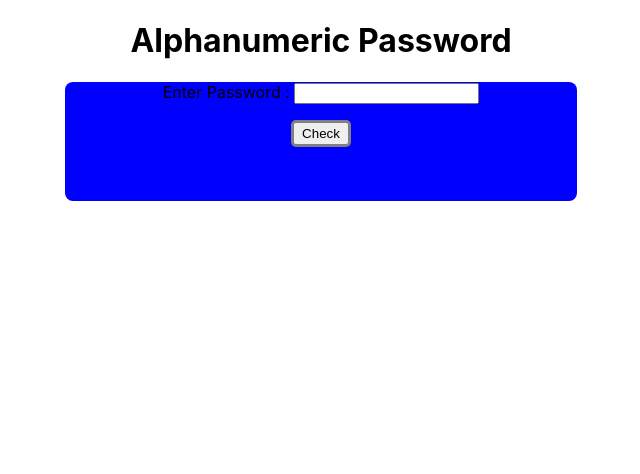
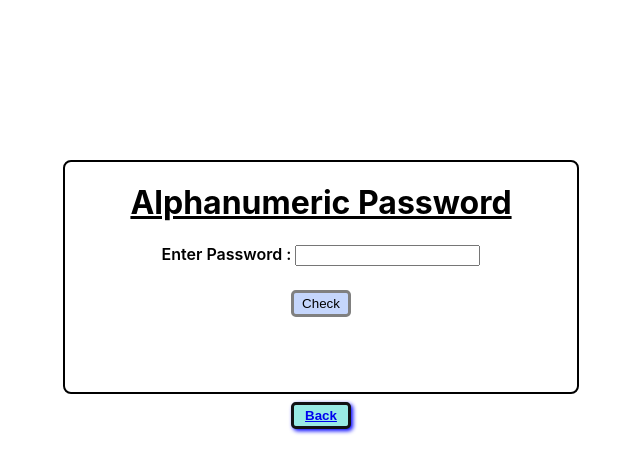
Before and after one commit to SanjuXepiar/react-practice1, a React (Create React App) app: page /alphanumeric in a window 1280 px wide. Shown: the top 474 px of the page, without its empty margins (319-959 px from the left). Built offline with nearby package versions, Linux system fonts and the light colour scheme.

Commit message:
updated functions

```diff
--- a/src/AlphanumericPassword/Alphanumeric.css
+++ b/src/AlphanumericPassword/Alphanumeric.css
@@ -0,0 +1,10 @@
+.alphanumeric {
+  margin: auto;
+  margin-top: 20vh;
+  width: 40vw;
+  border: 2px solid black;
+  border-radius: 0.5rem;
+}
+.password {
+  font-weight: 600;
+}
--- a/src/AlphanumericPassword/Alphanumeric.js
+++ b/src/AlphanumericPassword/Alphanumeric.js
@@ -1,4 +1,6 @@
 import React from "react";
+import "./Alphanumeric.css";
+import { Link } from "react-router-dom";
 import { useState } from "react";
 const Alphanumeric = () => {
   const [input, setInput] = useState("");
@@ -9,9 +11,9 @@ const Alphanumeric = () => {
     const isAlphabet = /[a-zA-z]/.test(input);
     const isNumber = /[0-9]/.test(input);
     if (isAlphabet && isNumber) {
-      setAlert("The password is alphanumeric");
+      setAlert("The password is alphanumeric.");
     } else {
-      setAlert("The Password isn't alphanumeric");
+      setAlert("The Password isn't alphanumeric !");
     }
 
     setTimeout(() => {
@@ -21,17 +23,13 @@ const Alphanumeric = () => {
   };
 
   return (
-    <div>
-      <h1>Alphanumeric Password</h1>
+    <>
+      <div className="alphanumeric">
+        <h1 style={{ textDecorationLine: "underline" }}>
+          Alphanumeric Password
+        </h1>
         <form onSubmit={handleSubmit}>
-        <div
-          style={{
-            width: "40vw",
-            background: "blue",
-            margin: "0 auto",
-            borderRadius: ".5rem",
-          }}
-        >
+          <div className="password">
             <label htmlFor="password">Enter Password : </label>
             <input
               type="text"
@@ -40,13 +38,21 @@ const Alphanumeric = () => {
             />
 
             <br />
-          <button type="submit" style={{ marginTop: "1rem" }}>
+            <button
+              type="submit"
+              style={{ marginTop: "1.5rem", background: "#C5D6FC" }}
+            >
               Check
             </button>
-          <h4 style={{ height: "2rem", color: "orange" }}>{alert}</h4>
+            <h4 style={{ height: "2rem", color: "red" }}>{alert}</h4>
           </div>
         </form>
       </div>
+
+      <button className="backButton">
+        <Link to="/">Back</Link>
+      </button>
+    </>
   );
 };
 
--- a/src/Counter/Counter.css
+++ b/src/Counter/Counter.css
@@ -2,6 +2,8 @@
   width: 40vw;
   margin: 0 auto;
   margin-top: 20vh;
+  border: 2px solid black;
+  border-radius: 0.5rem;
 }
 .buttons {
   display: flex;
@@ -21,3 +23,12 @@
 .counterLine {
   color: rgb(15, 15, 243);
 }
+.backButton {
+  font-weight: 600;
+  padding: 0.2rem 0.7rem;
+  margin: 0.5rem;
+  background: #99eae6;
+  box-shadow: 2px 2px 4px blue;
+  border: 0.2rem solid rgb(18, 18, 21);
+  cursor: pointer;
+}
--- a/src/Counter/Counter.js
+++ b/src/Counter/Counter.js
@@ -1,7 +1,9 @@
 import React from "react";
+import { useNavigate } from "react-router-dom";
 import "./Counter.css";
 import { useState } from "react";
 const Counter = () => {
+  const navigate = useNavigate();
   const [count, setCount] = useState(0);
   const handleIncrement = () => {
     setCount(count + 1);
@@ -10,6 +12,7 @@ const Counter = () => {
     setCount(count - 1);
   };
   return (
+    <>
       <div className="main">
         <h3 style={{ textDecorationLine: "underline" }}>
           This is the Counter Project
@@ -26,6 +29,10 @@ const Counter = () => {
           <h3 className="counterLine">Counter : {count}</h3>
         </div>
       </div>
+      <button className="backButton" onClick={() => navigate("/")}>
+        Back
+      </button>
+    </>
   );
 };
 
--- a/src/PasswordMatch/Password.css
+++ b/src/PasswordMatch/Password.css
@@ -1,12 +1,15 @@
 .passwordMatch {
   width: 50vw;
-  background: #7a7adb;
   margin: 0 auto;
+  margin-top: 20vh;
+  border: 0.2rem solid black;
   border-radius: 0.5rem;
 }
 div .inputs {
   width: 80%;
-  background: rgb(130, 179, 130);
   margin: 0 auto;
   border-radius: 0.5rem;
 }
+.inputs {
+  font-weight: 600;
+}
--- a/src/PasswordMatch/Password.js
+++ b/src/PasswordMatch/Password.js
@@ -1,7 +1,9 @@
 import React from "react";
+import { useNavigate } from "react-router-dom";
 import "./Password.css";
 import { useState } from "react";
 const Password = () => {
+  const navigate = useNavigate();
   const [input1, setInput1] = useState("");
   const [input2, setInput2] = useState("");
   const [alert, setAlert] = useState("");
@@ -22,25 +24,31 @@ const Password = () => {
   };
 
   return (
+    <>
       <form onSubmit={checkPassword}>
         <div className="passwordMatch">
-        <h1>Password Match</h1>
-
+          <h1 style={{ textDecorationLine: "underline" }}>Password Match</h1>
           <div className="inputs">
-          <label htmlFor="password">Password:</label>
+            <label htmlFor="password">Password :</label>
             <input
               type="password"
               value={input1}
+              autoComplete="off"
               onChange={(e) => setInput1(e.target.value)}
             />
+
             <br />
-          <label htmlFor="checkPassword">Check-Password:</label>
+            <br />
+
+            <label htmlFor="checkPassword">Confirm-Password : </label>
 
             <input
               type="password"
               value={input2}
+              autoComplete="off"
               onChange={(e) => setInput2(e.target.value)}
             />
+
             <br />
             <button
               type="submit"
@@ -49,10 +57,15 @@ const Password = () => {
               Check
             </button>
           </div>
-        <br />
-        <p style={{ height: "2rem" }}>{input1 && alert}</p>
+          <p style={{ height: "1rem", color: "red", fontWeight: "500" }}>
+            {input1 && alert}
+          </p>
         </div>
       </form>
+      <button className="backButton" onClick={() => navigate("/")}>
+        Back
+      </button>
+    </>
   );
 };
 
--- a/src/TextCounter/Twitter.css
+++ b/src/TextCounter/Twitter.css
@@ -1,6 +1,14 @@
 .twitter {
+  margin: 0 auto;
+  margin-top: 20vh;
   width: 40vw;
-  background: rgb(119, 119, 200);
-  margin: 0 auto;
-  border-radius: 0.5rem;
 }
+.alertText {
+  min-height: 2rem;
+  margin: 0.5rem;
+  font-weight: 500;
+  color: red;
+}
+.textbox {
+  background: #c5d6fc;
+}
--- a/src/TextCounter/Twitter.js
+++ b/src/TextCounter/Twitter.js
@@ -1,26 +1,41 @@
 import React from "react";
+import { useNavigate } from "react-router-dom";
 import "./Twitter.css";
-import { useState } from "react";
+import { useState, useEffect } from "react";
 
 const Twitter = () => {
+  const navigate = useNavigate();
   const [alert, setAlert] = useState("");
   const [count, setCount] = useState("");
   const handleChange = (e) => {
     setCount(e.target.value);
-    if (e.target.value.length >= 200) setAlert("Exced limit");
+    if (e.target.value.length >= 200) setAlert("Exceeded limit...");
   };
-  setTimeout(() => {
-    setAlert("");
-  }, 1500);
+  useEffect(() => {
+    if (alert) {
+      setTimeout(() => {
+        setAlert("");
+      }, 2000);
+    }
+  }, [alert]);
 
   return (
     <div className="twitter">
-      <h3>This is the TextCounter Project</h3>
-      {alert}
-      <div>
-        <textarea rows={8} cols={50} maxLength={200} onChange={handleChange} />
+      <h1 style={{ textDecorationLine: "underline" }}>Description box</h1>
+      <p className="alertText"> {alert}</p>
+      <div className="textArea">
+        <textarea
+          rows={8}
+          cols={50}
+          maxLength={200}
+          className="textbox"
+          onChange={handleChange}
+        />
         {count.length}/200
       </div>
+      <button className="backButton" onClick={() => navigate("/")}>
+        Back
+      </button>
     </div>
   );
 };
```
Lines whose indentation alone changed are shown as unchanged.
